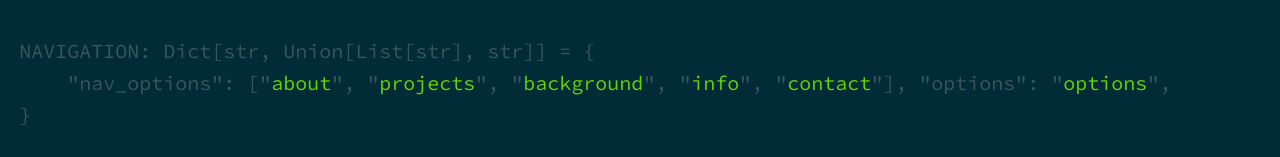
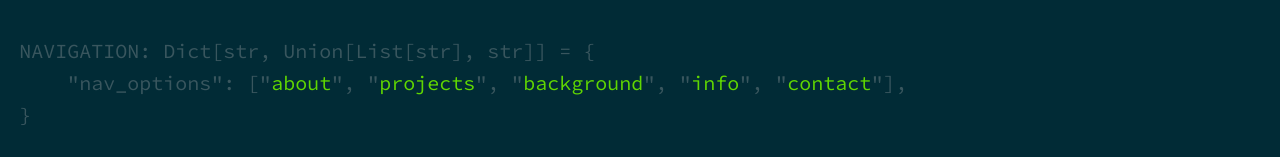
Before and after one commit to whyKirbyy/whykirbyy, a Next.js app: page / in a window 1280 px wide. Shown: the part 138-295 px from the top of the page. Built offline with nearby package versions, Linux system fonts and the light colour scheme.

Commit message:
removed the options from the nav as they were redundant

```diff
--- a/src/app/components/headers/mainHeader.tsx
+++ b/src/app/components/headers/mainHeader.tsx
@@ -36,12 +36,6 @@ const MainHeader: React.FC = () => {
                         <span className={[styles.brackets, styles.darkerFont].join(" ")}>]</span>
                         <span className={[styles.key, styles.darkerFont].join(" ")}>,&nbsp;</span>
                     </div>
-                    <div className={styles.navItem}>
-                        <span className={styles.darkerFont}>"options"</span>
-                        <span className={styles.darkerFont}>:&nbsp;"</span>
-                        <span className={styles.value}>options</span>
-                        <span className={styles.darkerFont}>",</span>
-                    </div>
                 </div>
                 <span className={styles.darkerFont}>{"}"}<br/><br/></span>
             </div>
--- a/src/app/components/searchPopup.tsx
+++ b/src/app/components/searchPopup.tsx
@@ -56,7 +56,7 @@ const SearchPopup: React.FC<TerminalPopupProps> = ({showTerminal}) => {
                 name="search"
                 id="search"
                 className={styles.searchbar}
-                placeholder="Search for a command"
+                placeholder="Search for a command or action"
                 ref={inputRef}
                 value={inputValue}
                 onChange={(e) => setInputValue(e.target.value)}
```
